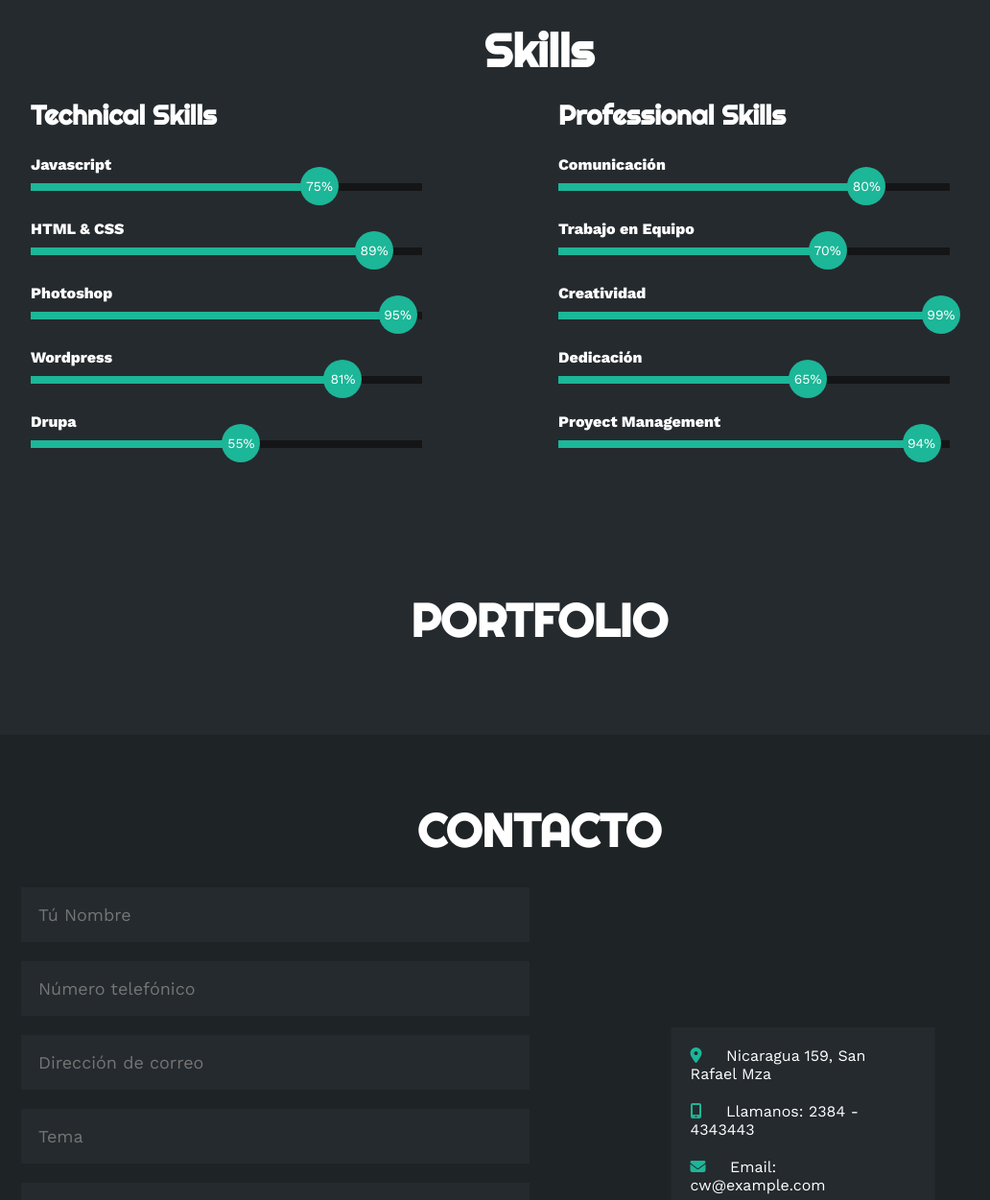
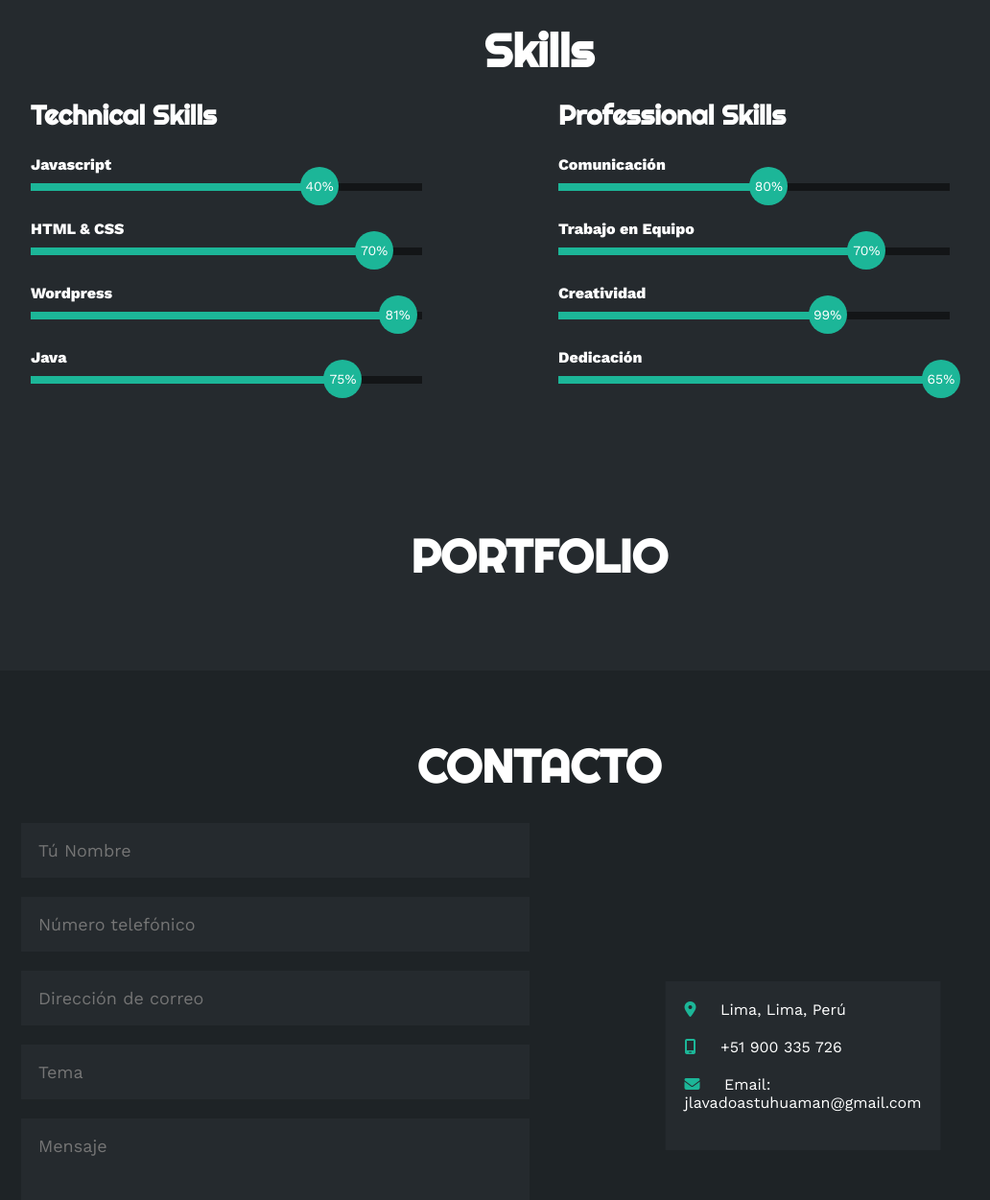
Before and after one commit to JeffLav29/PortFolio, a plain HTML site: page index.html in a window 1280 px wide. Shown: the part 1549-2800 px from the top of the page at 96% size, without its empty margins (78-1110 px from the left). Drawn offline with nearby package versions, Linux system fonts and the light colour scheme.

Commit message:
Configurando html

```diff
--- a/index.html
+++ b/index.html
@@ -40,10 +40,8 @@
             <h1>Jefferson Lavado</h1>
             <h2>Ingeniero de Sistemas</h2>
             <div class="redes">
-                <a href="#"><i class="fa-brands fa-facebook-f"></i></a>
-                <a href="#"><i class="fa-brands fa-twitter"></i></a>
-                <a href="#"><i class="fa-brands fa-skype"></i></a>
-                <a href="#"><i class="fa-brands fa-linkedin-in"></i></a>
+                <a href="https://github.com/JeffLav29"><i class="fa-brands fa-github"></i></a>
+                <a href="https://www.linkedin.com/in/jefferson-lavado-astuhuaman-5ab8042a3/"><i class="fa-brands fa-linkedin-in"></i></a>
                 <a href="#"><i class="fa-solid fa-rss"></i></a>
             </div>
         </div>
@@ -151,7 +149,7 @@
                         <span>Javascript</span>
                         <div class="barra-skill">
                             <div class="progreso">
-                                <span>75%</span>
+                                <span>40%</span>
                             </div>
                         </div>
                     </div>
@@ -159,15 +157,7 @@
                         <span>HTML & CSS</span>
                         <div class="barra-skill">
                             <div class="progreso">
-                                <span>89%</span>
-                            </div>
-                        </div>
-                    </div>
-                    <div class="skill">
-                        <span>Photoshop</span>
-                        <div class="barra-skill">
-                            <div class="progreso">
-                                <span>95%</span>
+                                <span>70%</span>
                             </div>
                         </div>
                     </div>
@@ -180,10 +170,10 @@
                         </div>
                     </div>
                     <div class="skill">
-                        <span>Drupa</span>
+                        <span>Java</span>
                         <div class="barra-skill">
                             <div class="progreso">
-                                <span>55%</span>
+                                <span>75%</span>
                             </div>
                         </div>
                     </div>
@@ -220,14 +210,6 @@
                         <div class="barra-skill">
                             <div class="progreso">
                                 <span>65%</span>
-                            </div>
-                        </div>
-                    </div>
-                    <div class="skill">
-                        <span>Proyect Management</span>
-                        <div class="barra-skill">
-                            <div class="progreso">
-                                <span>94%</span>
                             </div>
                         </div>
                     </div>
@@ -312,15 +294,15 @@
                         <ul>
                             <li>
                                 <i class="fa-solid fa-location-dot"></i>
-                                Nicaragua 159, San Rafael Mza
+                                Lima, Lima, Perú
                             </li>
                             <li>
                                 <i class="fa-solid fa-mobile-screen"></i>
-                                Llamanos: 2384 - 4343443
+                                +51 900 335 726
                             </li>
                             <li>
                                 <i class="fa-solid fa-envelope"></i>
-                                Email: cw@example.com
+                                Email: jlavadoastuhuaman@gmail.com
                             </li>
                         </ul>
                     </div>
@@ -335,9 +317,7 @@
             <i class="fa-solid fa-angles-up"></i>
         </a>
         <div class="redes">
-            <a href="#"><i class="fa-brands fa-facebook-f"></i></a>
-            <a href="#"><i class="fa-brands fa-twitter"></i></a>
-            <a href="#"><i class="fa-brands fa-skype"></i></a>
+            <a href="#"><i class="fa-brands fa-github"></i></a>
             <a href="#"><i class="fa-brands fa-linkedin-in"></i></a>
             <a href="#"><i class="fa-solid fa-rss"></i></a>
         </div>
```
